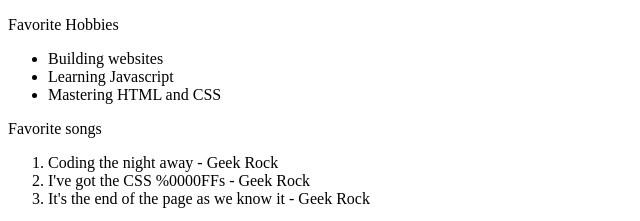
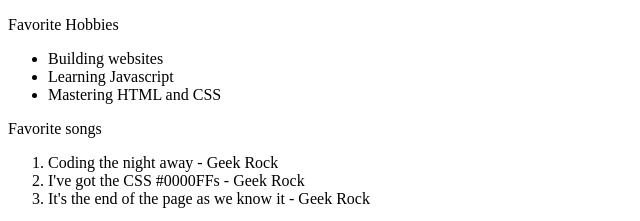
Before and after one commit to Raptormstr/raptormstr.github.io, a plain HTML site: page index.html in a window 1280 px wide. Shown: the top 221 px of the page, 0-640 px from the left. Drawn offline with Linux system fonts and the light colour scheme.

Commit message:
Corrected RGB reference

```diff
--- a/index.html
+++ b/index.html
@@ -13,7 +13,7 @@
 		<p>Favorite songs</p>
 		<ol>
 			<li>Coding the night away - Geek Rock</li>
-			<li>I've got the CSS %0000FFs - Geek Rock</li>
+			<li>I've got the CSS #0000FFs - Geek Rock</li>
 			<li>It's the end of the page as we know it - Geek Rock</li>
 		</ol>
 		<img src="http://4.bp.blogspot.com/-kqFdyvNd8j4/TY8EOLVr_5I/AAAAAAAABWk/IJ6Ev_OfwRA/s1600/black+lab+dogs+wallpapers+by+cool+wallpapers+%25285%2529.jpg" alt="favorite animal"/>
```
